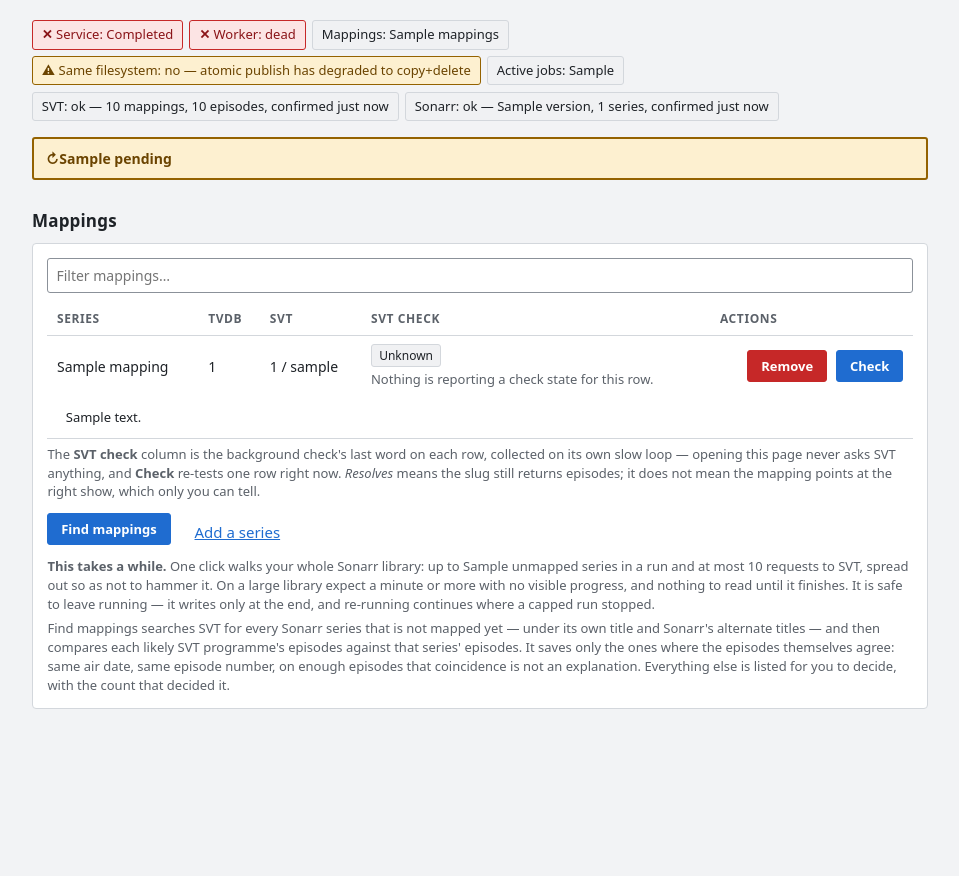
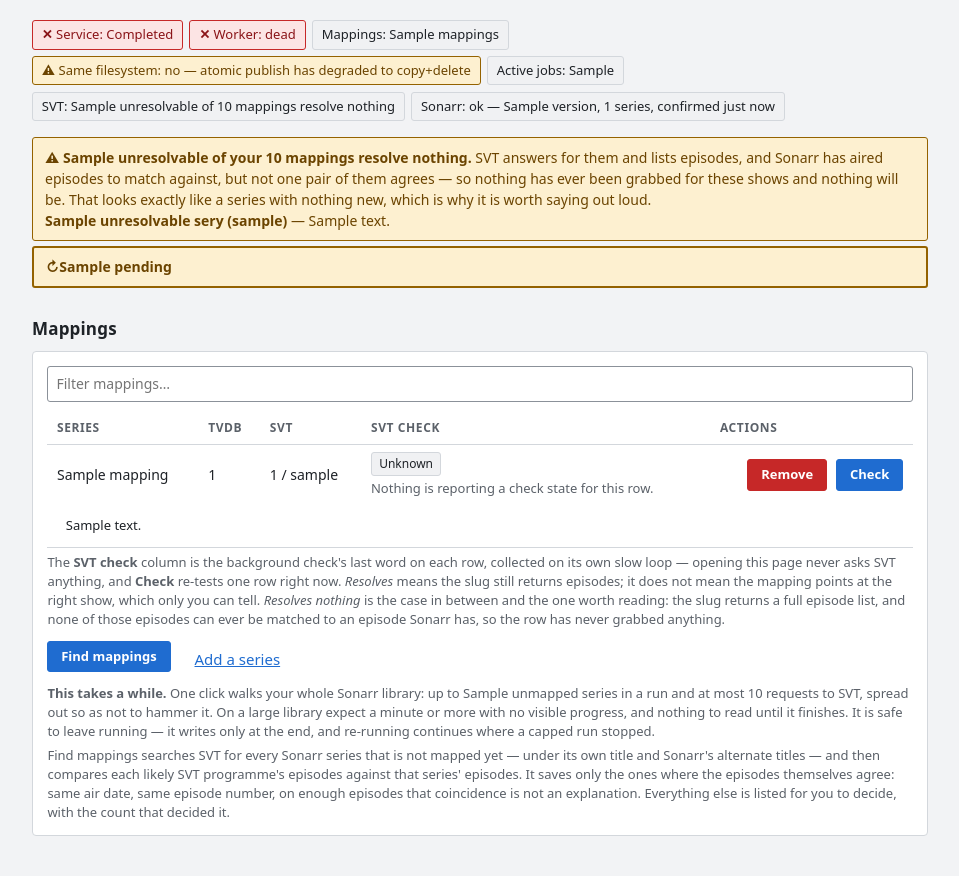
Before and after one commit to jonasthim/svtplay-arr, a FastAPI app: template src/svtplay_arr/templates/mappings.html in a window 1280 px wide. Shown: the part 89-965 px from the top of the page, without its empty margins (160-1119 px from the left). Before the commit the page ends 798 px from the top, so only its background shows below. Run offline with FastAPI, Linux system fonts and the light colour scheme; the template is opened without the code that fills it: most values are stand-ins (such as "Sample title", 1, 10 or a date in 2020); parts of the project's set-up code (start-up, migrations or seed data) failed here and were passed over.

Commit message:
feat(config-ui): put the mapping that resolves nothing in front of the operator
The check is worth nothing if the finding only exists in memory. This is
the wiring and the two surfaces, and there is still exactly one computation
behind both: `compute_health` calls the canary once, `/health` returns its
verdict verbatim and the page renders it, neither deriving a second opinion.

The canary is handed the same `SonarrClient` the resolver matches against
and the same `air_date_tolerance_days` it matches at, so the page reports on
what is actually running rather than on what would happen under a different
tolerance.

On the status strip the row appears as its own chip; beneath it, a banner
names each mapping and the reason it can never match, because "this mapping
resolves nothing" tells the operator to go and look and nothing more. The
banner is keyed on the count rather than on `state`, so a row failing on SVT
cannot hide a different row that returns a perfect episode list nothing can
ever match -- `state` is one word and can only name one of them.

In the Mappings table the SVT check column gains a third word. `Resolves`
would be true of such a row and deeply misleading, because the thing it is
true about -- the slug still returns episodes -- is not the thing the
operator wants to know, so `Resolves nothing` sits ahead of it. Amber, and
a word rather than a colour, on the same rule as the other two markers in
that table.

A provider that predates these fields renders as it always did rather than
raising into a 500 on the one page an operator opens when something is
already wrong, and a row nothing is known about is never rendered as one
that matches.

Co-Authored-By: Claude Opus 5 (1M context) <noreply@anthropic.com>

```diff
--- a/src/svtplay_arr/app.py
+++ b/src/svtplay_arr/app.py
@@ -125,10 +125,21 @@ def create_app(settings: Settings) -> FastAPI:
     # The interval is floored at a minute: config.yaml is hand-editable, and
     # `svt_canary_interval_minutes: 0` would otherwise become a loop firing
     # at SVT's unofficial API as fast as it can answer.
+    #
+    # It is handed the *same* `sonarr_client` the resolver matches against,
+    # and the tolerance the resolver matches at, for its second question:
+    # can each mapping's episodes match anything Sonarr has? A mapping can
+    # be perfectly valid -- right slug, full episode list -- and still
+    # resolve nothing forever, which the SVT half cannot see because from
+    # its side that is a perfect pass. Only `all_series` and `episodes` are
+    # called, both read-only; a Sonarr that is down leaves that half
+    # undetermined and cannot affect the SVT half or this page.
     canary = SvtCanary(
         mapping_table.all,
         svt_client,
+        sonarr_client,
         interval_s=max(1, settings.svt_canary_interval_minutes) * 60.0,
+        tolerance_days=settings.air_date_tolerance_days,
     )
     # ...and the one thing that knows whether Sonarr is still there. Same
     # gap, on the dependency that matters more: without Sonarr's air dates
--- a/src/svtplay_arr/templates/base.html
+++ b/src/svtplay_arr/templates/base.html
@@ -594,6 +594,13 @@
       {%- elif svt.state == 'series' %}
       SVT: {{ svt.failing }} of {{ checked }} mapping{{ '' if checked == 1 else 's' }}
       failing
+      {#- A row that returns a full episode list and can still never match
+          anything Sonarr has. Deliberately worded as "resolves nothing"
+          rather than "failing": the slug works, which is exactly why the
+          check above cannot see it. #}
+      {%- elif svt.state == 'unresolvable' %}
+      SVT: {{ svt.unresolvable }} of {{ checked }} mapping{{ '' if checked == 1 else 's' }}
+      resolve{{ 's' if svt.unresolvable == 1 else '' }} nothing
       {%- elif svt.state == 'unknown' %}
       SVT: not checked yet since restart
       {%- elif svt.state == 'no_mappings' %}
@@ -726,6 +733,38 @@
     {% for f in svt.failing_series %}{{ f.series_title }} ({{ f.svt_slug }}){{ ', '
     if not loop.last }}{% endfor %}{% if svt.failing_series_truncated %}, and
     {{ svt.failing - svt.failing_series | length }} more{% endif %}.
+    {%- endif %}
+  </p>
+  {%- endif %}
+  {#- Its own banner rather than another branch of the chain above, and
+      that is deliberate: a row can fail on SVT while a *different* row
+      returns a perfect episode list nothing can ever match, and the
+      single-word `state` can only name one of those. Keying this on the
+      count instead means both findings are shown when both exist.
+
+      It is the loudest surface this finding gets, because it is the only
+      one: from the feed, from Sonarr, and from the SVT check above, a
+      mapping that resolves nothing is indistinguishable from a series with
+      nothing new. Each row names its own reason -- one is unfixable and
+      one is a wrong mapping or too tight a tolerance, and guessing which
+      is exactly what the operator should not have to do. #}
+  {%- if health.svt and health.svt.unresolvable %}
+  {%- set svt = health.svt %}
+  <p class="warn">
+    <strong>{{ svt.unresolvable }} of your {{ svt.checked }} mapping{{ '' if
+    svt.checked == 1 else 's' }} resolve{{ 's' if svt.unresolvable == 1 else '' }}
+    nothing.</strong> SVT answers for {{ 'it' if svt.unresolvable == 1 else 'them' }}
+    and lists episodes, and Sonarr has aired episodes to match against, but
+    not one pair of them agrees &mdash; so nothing has ever been grabbed for
+    {{ 'this show' if svt.unresolvable == 1 else 'these shows' }} and nothing
+    will be. That looks exactly like a series with nothing new, which is why
+    it is worth saying out loud.
+    {% for u in svt.unresolvable_series %}
+    <br><strong>{{ u.series_title }} ({{ u.svt_slug }})</strong> &mdash; {{ u.note }}
+    {%- endfor %}
+    {%- if svt.unresolvable_series_truncated %}
+    <br>&hellip;and {{ svt.unresolvable - svt.unresolvable_series | length }}
+    more; the <a href="/config/mappings">Mappings</a> table lists every row.
     {%- endif %}
   </p>
   {%- endif %}
--- a/src/svtplay_arr/templates/mappings.html
+++ b/src/svtplay_arr/templates/mappings.html
@@ -85,6 +85,16 @@
       {%- elif state.ok is none %}
       <span class="status-chip">Not checked</span>
       <span class="help">Not reached since svtplay-arr started.</span>
+      {%- elif state.ok and state.get('resolves') is false %}
+      {#- The slug works and the episode list is full -- and not one of
+          those episodes can ever match a Sonarr episode, so this row has
+          never grabbed anything and will not start. `Resolves` would be
+          true and deeply misleading here, which is the whole reason this
+          branch sits ahead of it. Amber, not red: the rest of the feed is
+          unaffected, and in the no-ordinal case there is nothing to fix,
+          so a red row would be permanent. #}
+      <span class="status-chip warn">Resolves nothing</span>
+      <span class="help">{{ state.resolvability_note }}</span>
       {%- elif state.ok %}
       <span class="status-chip notice">Resolves</span>
       <span class="help">{{ state.episode_count if state.episode_count is not none else '?' }}
@@ -217,7 +227,10 @@ check's last word on each row, collected on its own slow loop &mdash;
 opening this page never asks SVT anything, and <strong>Check</strong>
 re-tests one row right now. <em>Resolves</em> means the slug still returns
 episodes; it does not mean the mapping points at the right show, which only
-you can tell.</p>
+you can tell. <em>Resolves nothing</em> is the case in between and the one
+worth reading: the slug returns a full episode list, and none of those
+episodes can ever be matched to an episode Sonarr has, so the row has never
+grabbed anything.</p>
 {% endif %}
 {% if auto_rows %}
 {# Only when at least one badge is actually on the page. An explanation
```
Also changed, not shown: tests/test_app.py (+203 -1 lines), tests/test_config_ui_mapping_state.py (+172 -0 lines).
